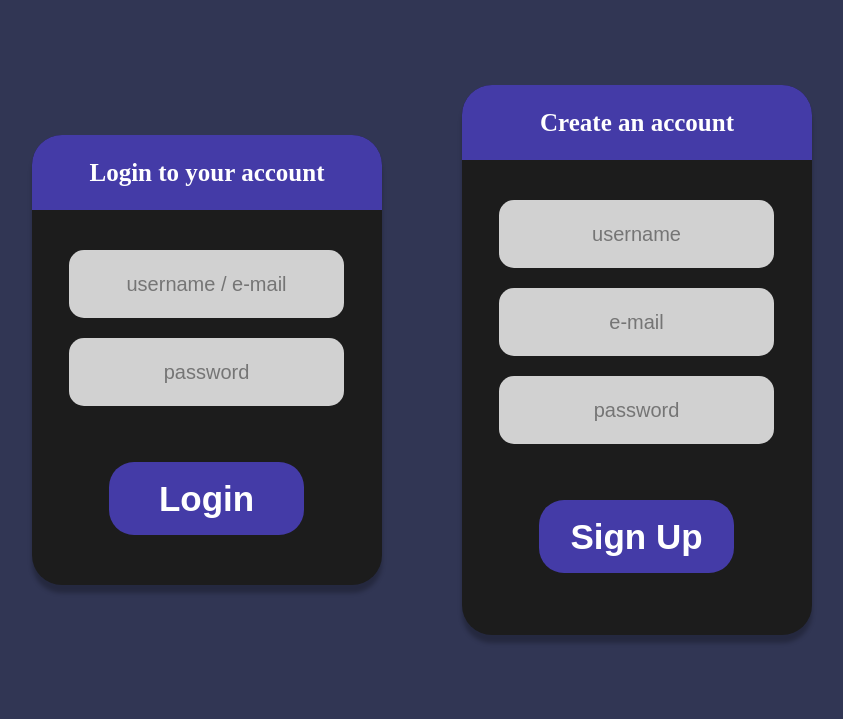
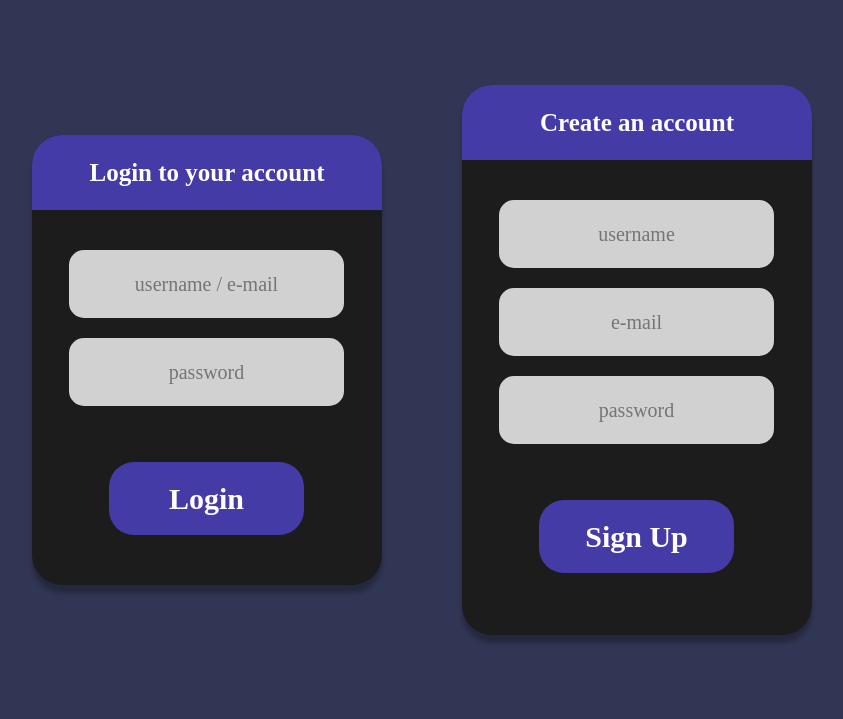
Before and after one commit to FEUP-LTW-2023/Project_LTW, a PHP site: page /login.html in a window 1280 px wide. Shown: the top 719 px of the page, without its empty margins (218-1061 px from the left). Run offline with PHP 8.4, Linux system fonts and the light colour scheme; some web fonts are replaced.

Commit message:
imported Gilroy font family

```diff
--- a/login/login.css
+++ b/login/login.css
@@ -1,4 +1,4 @@
-
+@import url('https://fonts.cdnfonts.com/css/gilroy-bold');
 
 body{
     position: relative;
@@ -6,7 +6,6 @@ body{
     height: 720px;
     background-color: #313654;
     margin:auto;
-    font-family: 'Gilroy';
 }
 
 #login{
@@ -33,6 +32,7 @@ body{
     flex-direction: column;
     font-weight: bold;
     font-size: 25px;
+    font-family: 'Gilroy-Bold';
 }
 #login-form > input{
     border: none;
@@ -40,6 +40,7 @@ body{
     font-size: 20px;
     border-radius: 15px;
     background-color: #d1d1d1;
+    font-family: 'Gilroy-Light';
 }
 #login-form > input[name = 'user-email']{
     width: 271px;
@@ -60,9 +61,10 @@ body{
     height: 73px;
     margin-left: 77px;
     margin-top: 56px;
-    font-size: 35px;
+    font-size: 30px;
     font-weight: bold;
     border-radius: 25px;
+    font-family: 'Gilroy-Bold';
 }
 
 #signup{
@@ -89,6 +91,7 @@ body{
     flex-direction: column;
     font-weight: bold;
     font-size: 25px;
+    font-family: 'Gilroy-Bold';
 }
 #signup-form > input{
     border: none;
@@ -96,6 +99,7 @@ body{
     font-size: 20px;
     border-radius: 15px;
     background-color: #d1d1d1;
+    font-family: 'Gilroy-Light';
 
 }
 #signup-form > input[name = 'user']{
@@ -123,9 +127,10 @@ body{
     height: 73px;
     margin-left: 77px;
     margin-top: 56px;
-    font-size: 35px;
+    font-size: 30px;
     font-weight: bold;
     border-radius: 25px;
+    font-family: 'Gilroy-Bold';
 }
 
 #login-form > input:hover, #signup-form > input:hover{
```
Also changed, not shown: fonts/Gilroy-ExtraBold.otf (added), fonts/Gilroy-Light.otf (added).
